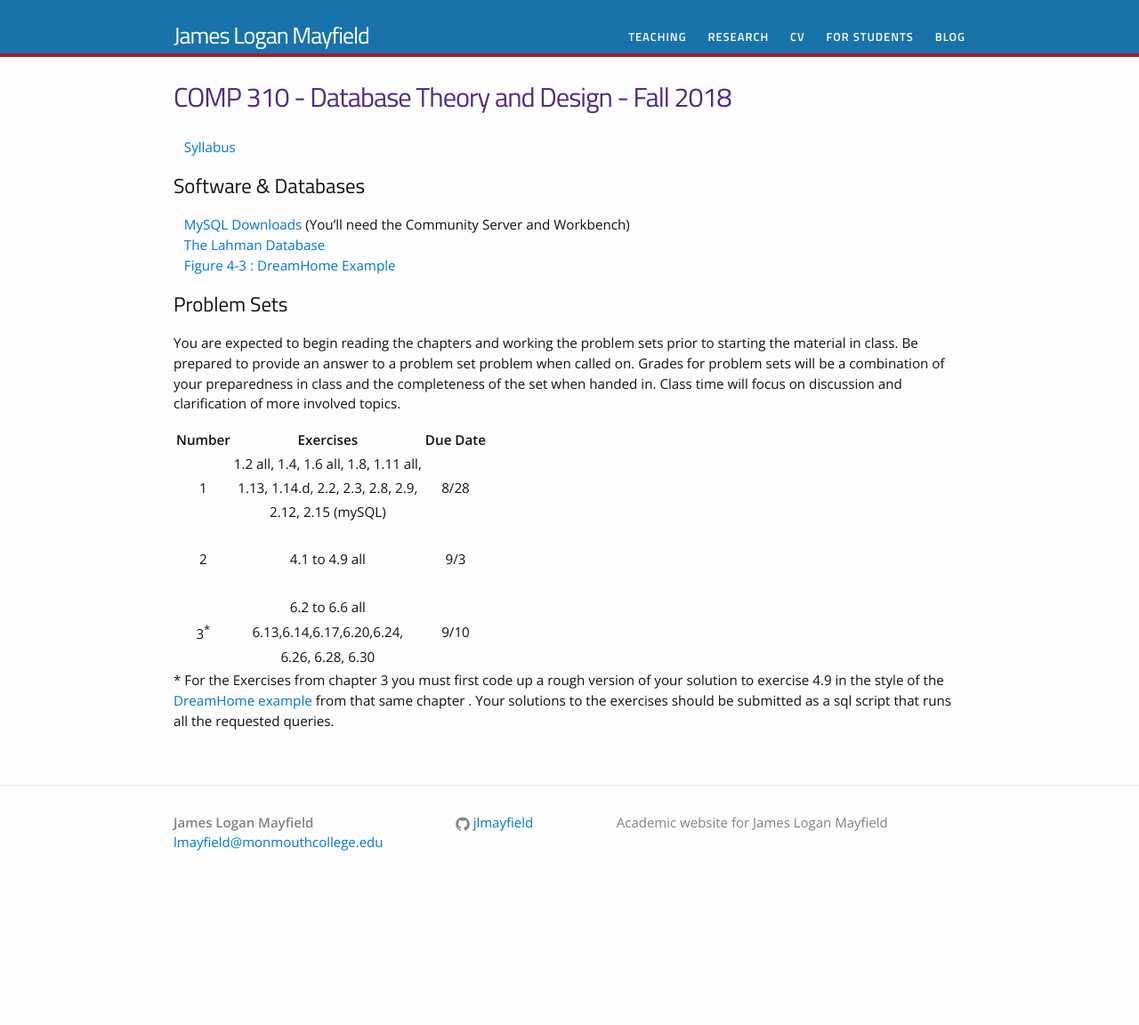
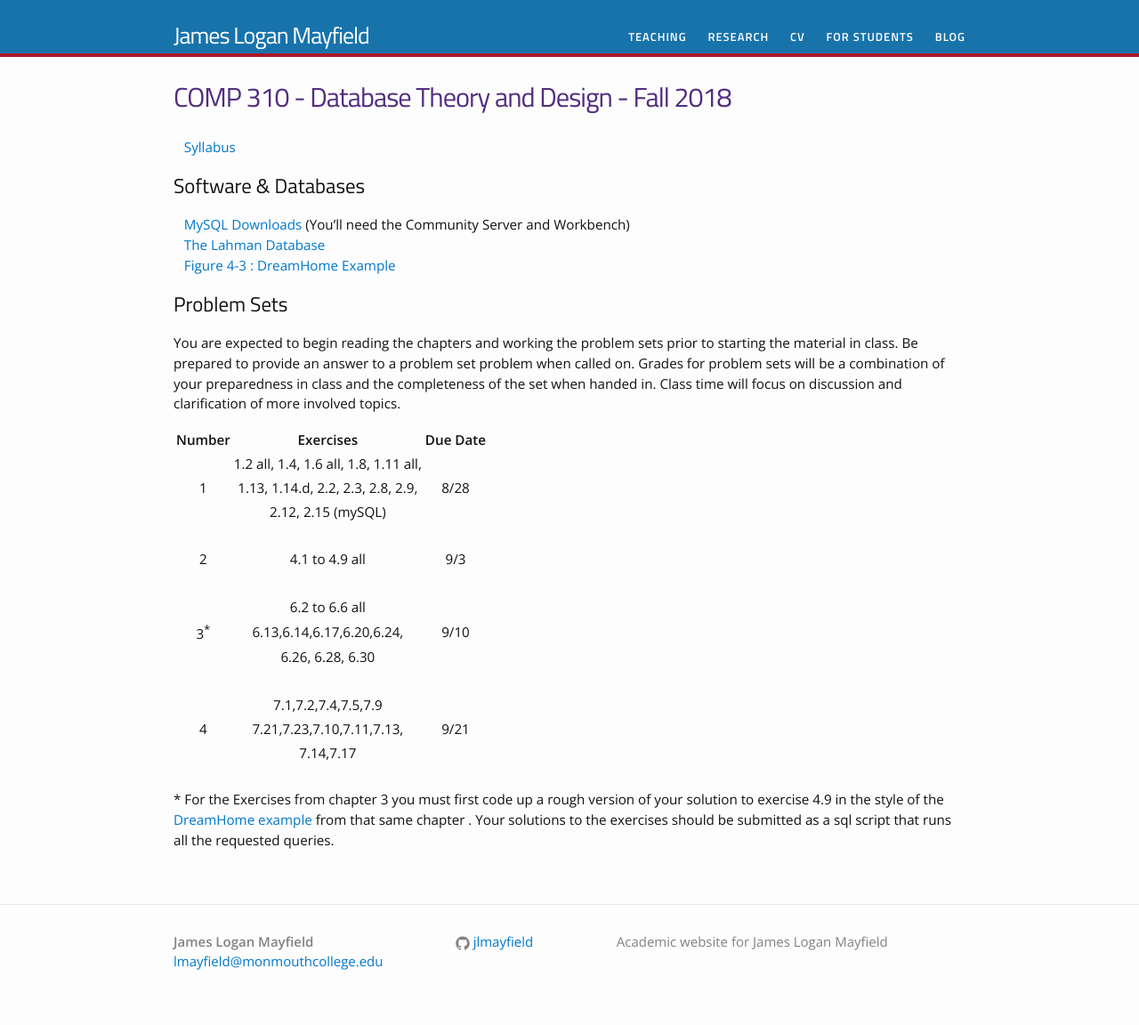
Before and after one commit to jlmayfield/jlmayfield.github.io, a Jekyll site: the page built from teaching/comp310.md, in a window 1280 px wide. Shown: the whole page at 89% size. Built offline with Jekyll 4.4.1, drawn with Linux system fonts in a browser that asks for light colours; before the commit the page ends 1018 px from its top, so only the background shows below that.

Commit message:
fa18. c310. added pset 4.

```diff
--- a/teaching/comp310.md
+++ b/teaching/comp310.md
@@ -28,6 +28,11 @@ You are expected to begin reading the chapters and working the problem sets prio
 |       |  6.2 to 6.6 all |   |
 |  3<sup>*</sup>    |  6.13,6.14,6.17,6.20,6.24, | 9/10  |
 |       |    6.26, 6.28, 6.30 |     |
+|  |   |
+|       |   7.1,7.2,7.4,7.5,7.9       |     |
+|  4    |   7.21,7.23,7.10,7.11,7.13,  |  9/21   |
+|       |      7.14,7.17    |    |
+|   |  |
 
 
 \*  For the Exercises from chapter 3 you must first code up a rough version of your solution to exercise 4.9 in the style of the [DreamHome example](/teaching/COMP310/src/fig4.3.sql) from that same chapter .  Your solutions to the exercises should be submitted as a sql script that runs all the requested queries.
```
